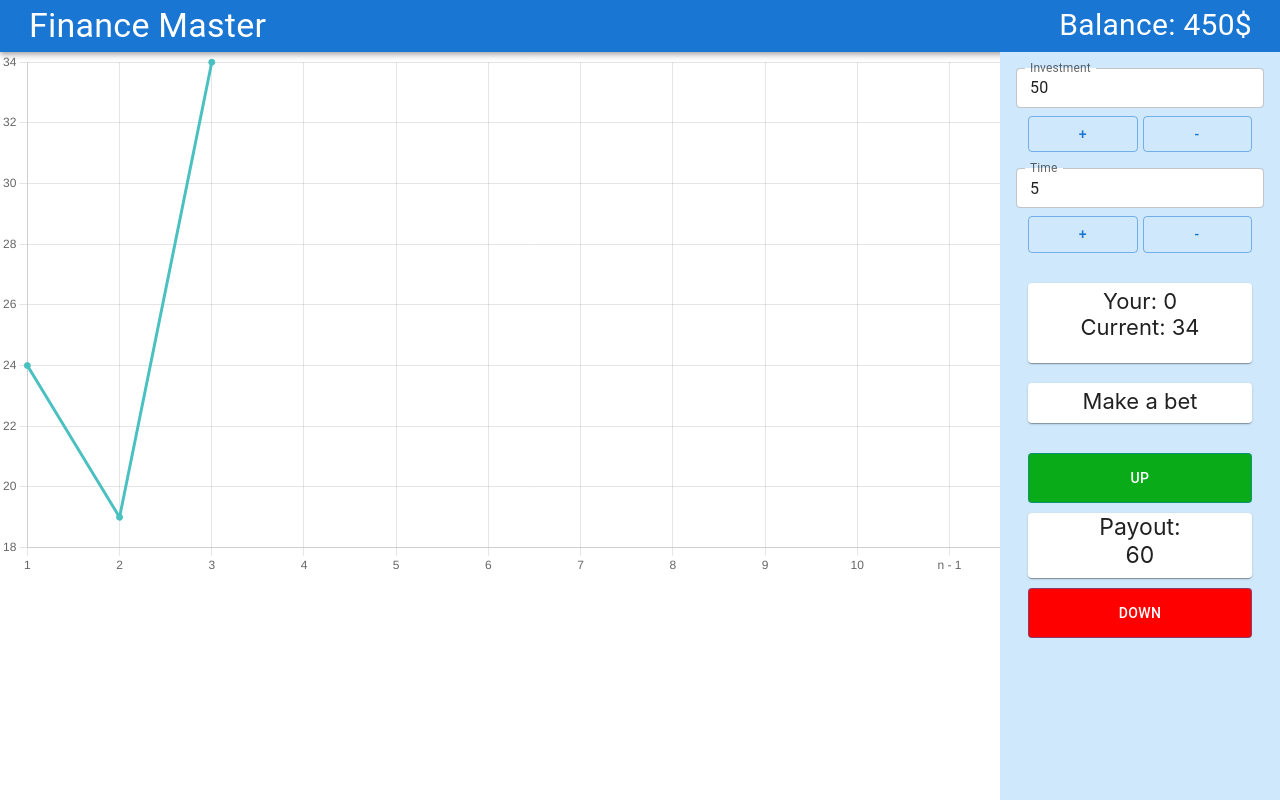
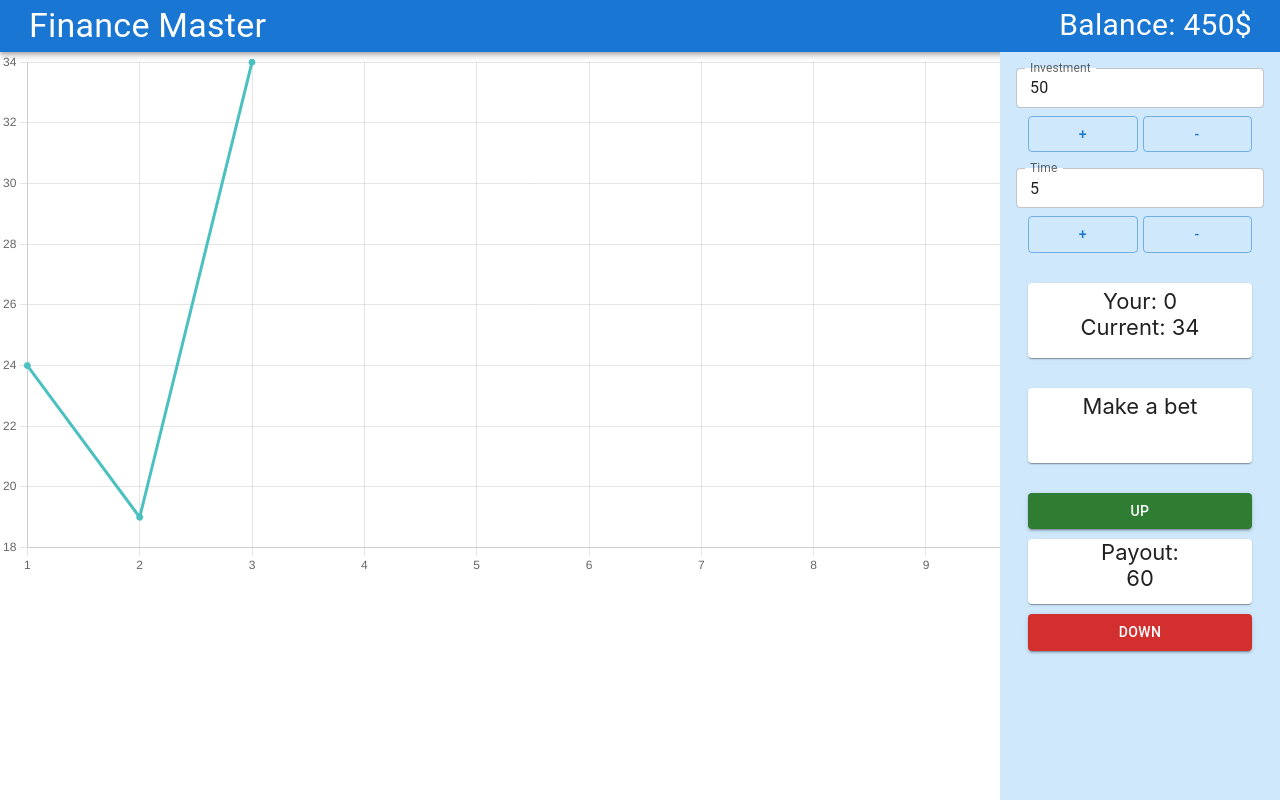
Before and after one commit to derus15/FinanceMaster, a React (Create React App) app: page / in a window 1280 px wide. Built offline with nearby package versions, Linux system fonts and the light colour scheme.

Commit message:
refactor style and delete useless dependencies

```diff
--- a/package.json
+++ b/package.json
@@ -6,9 +6,6 @@
     "@emotion/react": "^11.11.1",
     "@emotion/styled": "^11.11.0",
     "@mui/material": "^5.14.7",
-    "@testing-library/jest-dom": "^5.17.0",
-    "@testing-library/react": "^13.4.0",
-    "@testing-library/user-event": "^13.5.0",
     "chart.js": "^4.4.0",
     "react": "^18.2.0",
     "react-chartjs-2": "^5.2.0",
--- a/src/App.js
+++ b/src/App.js
@@ -1,7 +1,7 @@
 import './App.css';
 import {Box} from "@mui/material";
 import Navbar from "./components/Navbar";
-import Sidebar from "./components/Sidebar";
+import Sidebar from "./components/Sidebar/Sidebar";
 import Chart from "./components/Charts/Chart";
 import {useEffect, useState} from "react";
 
--- a/src/components/Charts/Chart.jsx
+++ b/src/components/Charts/Chart.jsx
@@ -55,7 +55,7 @@ const Chart = ({price}) => {
 
     const generateLabel = () => {
 
-        const newLabels = [1, 2, 3, 4, 5, 6, 7, 8, 9, 10, 'n - 1', 'n'];
+        const newLabels = [1, 2, 3, 4, 5, 6, 7, 8, 9, 10];
 
         for (let i = 11; i < data.datasets[0].data.length + 1; i++) {
             newLabels.push(i);
--- a/src/components/MoneyIndicator.jsx
+++ b/src/components/MoneyIndicator.jsx
@@ -1,6 +1,6 @@
 import React, {useContext} from 'react';
 import {Button, Grid, TextField} from "@mui/material";
-import {StatContext} from "./Sidebar";
+import {StatContext} from "./Sidebar/Sidebar";
 
 const MoneyIndicator = () => {
 
--- a/src/components/Navbar.jsx
+++ b/src/components/Navbar.jsx
@@ -4,7 +4,6 @@ import {AppBar, Typography} from "@mui/material";
 const Navbar = ({balance}) => {
 
     return (
-        <div>
         <AppBar position={'static'}>
             <Typography variant="h4" sx={{ml: 3, padding:'5px', cursor:'auto',  flexGrow: 1 }}>
                 Finance Master
@@ -13,7 +12,6 @@ const Navbar = ({balance}) => {
                 Balance: {balance}$
             </Typography>
         </AppBar>
-        </div>
     );
 };
 
--- a/src/components/Sidebar.jsx
+++ b/src/components/Sidebar/Sidebar.jsx
@@ -1,7 +1,8 @@
 import React, {useEffect, useState, useRef, createContext} from 'react';
-import {Box, Button, Container, Grid, Paper} from "@mui/material";
-import MoneyIndicator from "./MoneyIndicator";
-import TimeIndicator from "./TimeIndicator";
+import {Box, Button, Grid, Paper} from "@mui/material";
+import MoneyIndicator from "../MoneyIndicator";
+import TimeIndicator from "../TimeIndicator";
+import style from './Sidebar.module.css';
 
 export const StatContext = createContext();
 
@@ -104,74 +105,35 @@ const Sidebar = ({price, balance, setBalance}) => {
     }
 
     return (
-        <Container maxWidth="sm">
-            <Box sx={{
-                bgcolor: '#cfe8fc',
-                width: '280px',
-                height: '94vh',
-                position: 'fixed',
-                right: '0',
-                textAlign: 'center'
-            }}>
+        <Box className={style.sidebarContainer}>
             <StatContext.Provider value={state}>
                 <MoneyIndicator/>
                 <TimeIndicator/>
             </StatContext.Provider>
-                <Paper sx={{
-                    width: '224px',
-                    height: '80px',
-                    marginLeft: '28px',
-                    mt: '30px',
-                    fontSize: '22px',
-                    pt: '5px',
-                    boxSizing: 'border-box'
-                }}>
+
+            <Paper className={style.userScore}>
                 Your: {uPrice}<br/>Current: {price}
             </Paper>
 
-                <Paper sx={{
-                    width: '224px',
-                    height: '40px',
-                    pt: '5px',
-                    boxSizing: 'border-box',
-                    marginLeft: '28px',
-                    mt: '20px',
-                    fontSize: '22px'
-                }}>
+            <Paper className={style.userScore}>
                 {resultText}
             </Paper>
 
-                <Grid container sx={{mt: '30px'}} direction={"column"} alignContent={'center'}>
-                    <Button variant="outlined" sx={{
-                        width: '224px',
-                        marginBottom: '10px',
-                        bgcolor: '#09AB19FF',
-                        color: 'white',
-                        height: '50px',
-                        ':hover': {
-                            bgcolor: 'rgba(9,171,25,0.87)',
-                            color: 'white',
-                        },
-                    }} onClick={savePriceUp}>Up</Button>
+            <Grid container sx={{mt: '30px', }} direction={"column"} alignContent={'center'}>
+                <Button variant="contained" color="success" onClick={savePriceUp}>
+                    Up
+                </Button>
                 <Paper sx={{
                     width: '224px',
                     height: '65px',
-                        fontSize: '23px',
-                        marginBottom: '10px'
-                    }}>Payout:<br/>{generatePayout()}</Paper>
-                    <Button variant="outlined" sx={{
-                        width: '224px',
-                        backgroundColor: 'red',
-                        color: 'white',
-                        height: '50px',
-                        ':hover': {
-                            bgcolor: 'rgba(255,0,0,0.89)',
-                            color: 'white',
-                        },
-                    }} onClick={savePriceDown}>Down</Button>
+                    mb: '10px',
+                    mt:'10px'
+                }}>
+                    Payout:<br/>{generatePayout()}
+                </Paper>
+                <Button variant="contained" color='error' onClick={savePriceDown}>Down</Button>
             </Grid>
         </Box>
-        </Container>
     );
 };
 
--- /dev/null
+++ b/src/components/Sidebar/Sidebar.module.css
@@ -0,0 +1,18 @@
+.sidebarContainer {
+    background: #cfe8fc;
+    width: 280px;
+    height: 94vh;
+    position: fixed;
+    right: 0;
+    text-align: center;
+    box-sizing: border-box;
+    font-size: 22px;
+}
+
+.userScore {
+    width: 224px;
+    height: 70px;
+    margin-left: 28px;
+    margin-top: 30px;
+    padding-top: 5px;
+}
--- a/src/components/TimeIndicator.jsx
+++ b/src/components/TimeIndicator.jsx
@@ -1,6 +1,6 @@
 import React, {useContext} from 'react';
 import {Button, Grid, TextField} from "@mui/material";
-import {StatContext} from "./Sidebar";
+import {StatContext} from "./Sidebar/Sidebar";
 
 const TimeIndicator = () => {
 
```
Also changed, not shown: 1 other file (tests, documents, lock files or other folders). Lines whose indentation alone changed are shown as unchanged.
